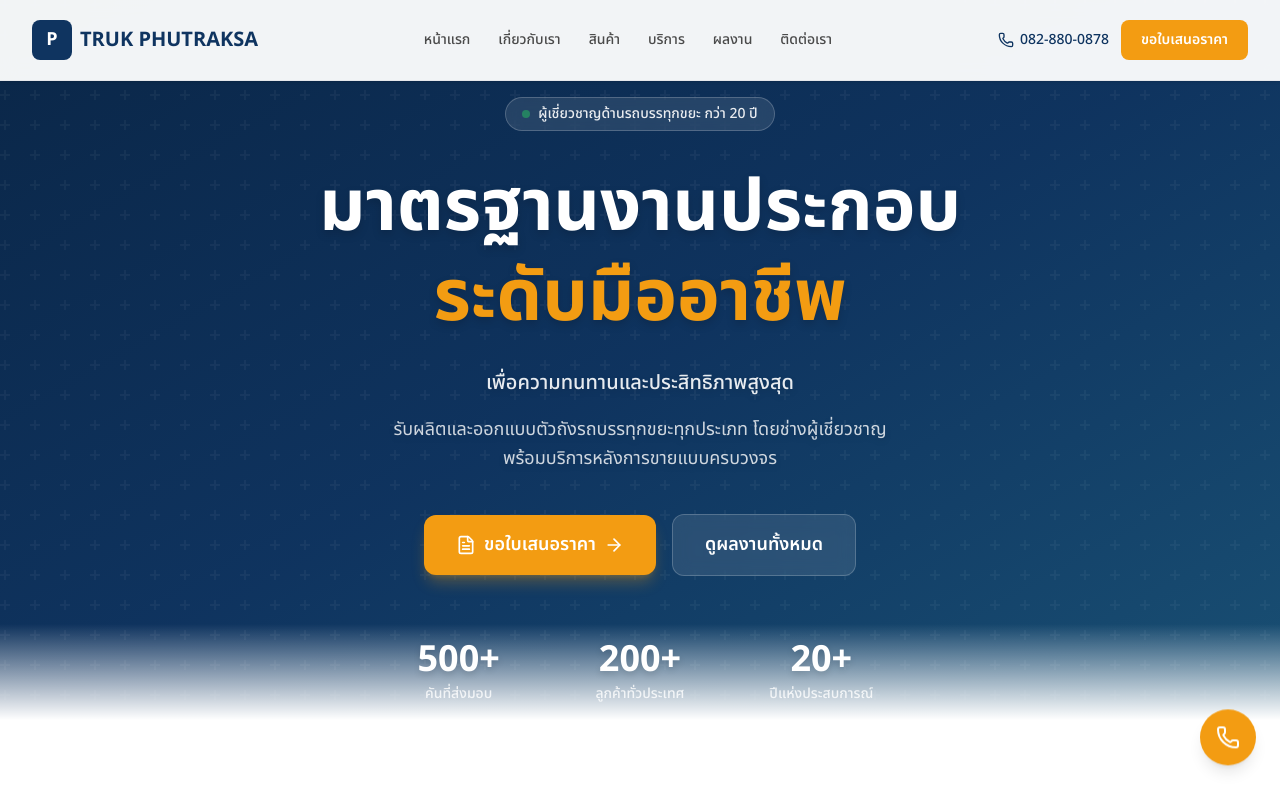
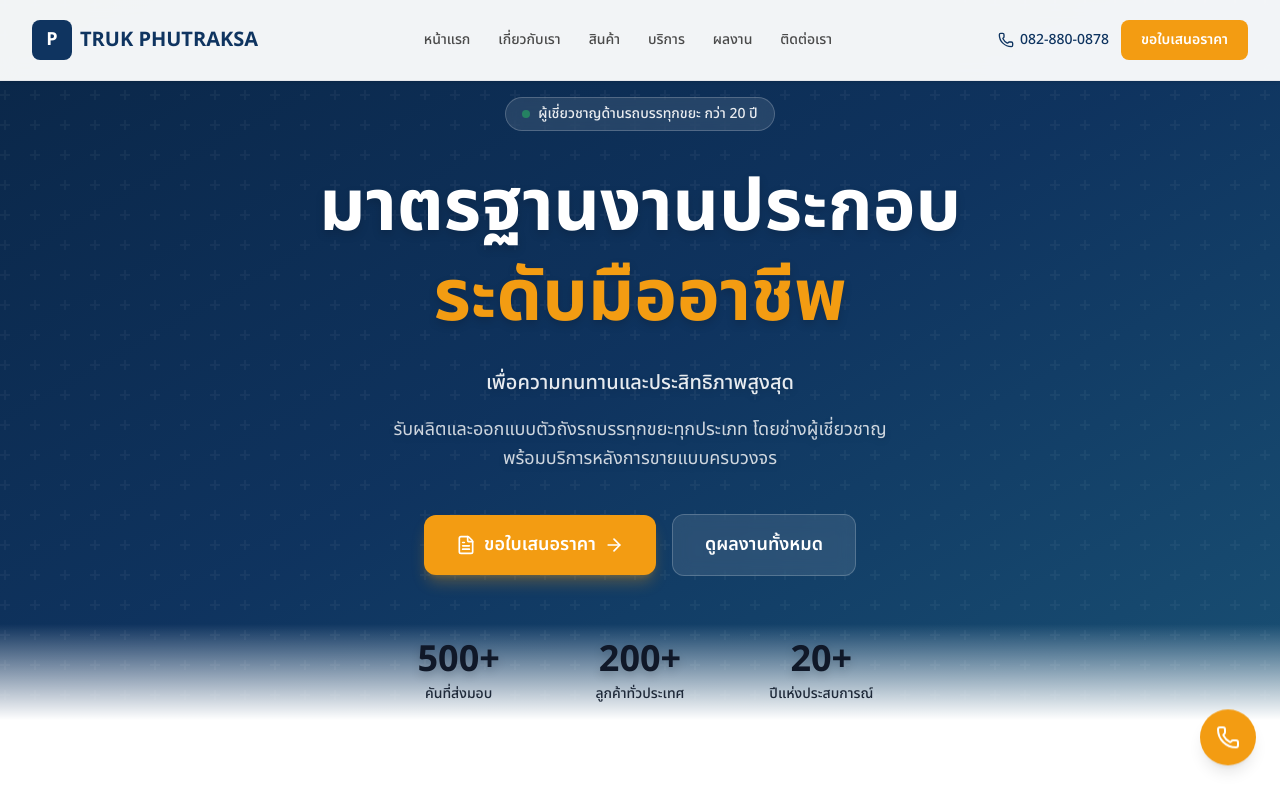
Before and after one commit to qmayakiq/truk-phutraksa, a Next.js app: page / in a window 1280 px wide. Shown: the top 800 px of the page. Built offline with nearby package versions, Linux system fonts and the light colour scheme.

Commit message:
fix: improve text visibility in hero stats - use dark gray colors with shadow

```diff
--- a/src/components/HeroSection.tsx
+++ b/src/components/HeroSection.tsx
@@ -89,16 +89,16 @@ export default function HeroSection({ data }: { data?: any }) {
         {/* Stats */}
         <div className="mt-16 grid grid-cols-3 gap-8 max-w-lg mx-auto">
           <div>
-            <div className="text-3xl sm:text-4xl font-bold text-white drop-shadow-md">500+</div>
-            <div className="text-sm text-white/80 mt-1 font-medium">คันที่ส่งมอบ</div>
+            <div className="text-3xl sm:text-4xl font-bold text-gray-900 drop-shadow-lg">500+</div>
+            <div className="text-sm text-gray-800 mt-1 font-medium">คันที่ส่งมอบ</div>
           </div>
           <div>
-            <div className="text-3xl sm:text-4xl font-bold text-white drop-shadow-md">200+</div>
-            <div className="text-sm text-white/80 mt-1 font-medium">ลูกค้าทั่วประเทศ</div>
+            <div className="text-3xl sm:text-4xl font-bold text-gray-900 drop-shadow-lg">200+</div>
+            <div className="text-sm text-gray-800 mt-1 font-medium">ลูกค้าทั่วประเทศ</div>
           </div>
           <div>
-            <div className="text-3xl sm:text-4xl font-bold text-white drop-shadow-md">20+</div>
-            <div className="text-sm text-white/80 mt-1 font-medium">ปีแห่งประสบการณ์</div>
+            <div className="text-3xl sm:text-4xl font-bold text-gray-900 drop-shadow-lg">20+</div>
+            <div className="text-sm text-gray-800 mt-1 font-medium">ปีแห่งประสบการณ์</div>
           </div>
         </div>
       </div>
```
